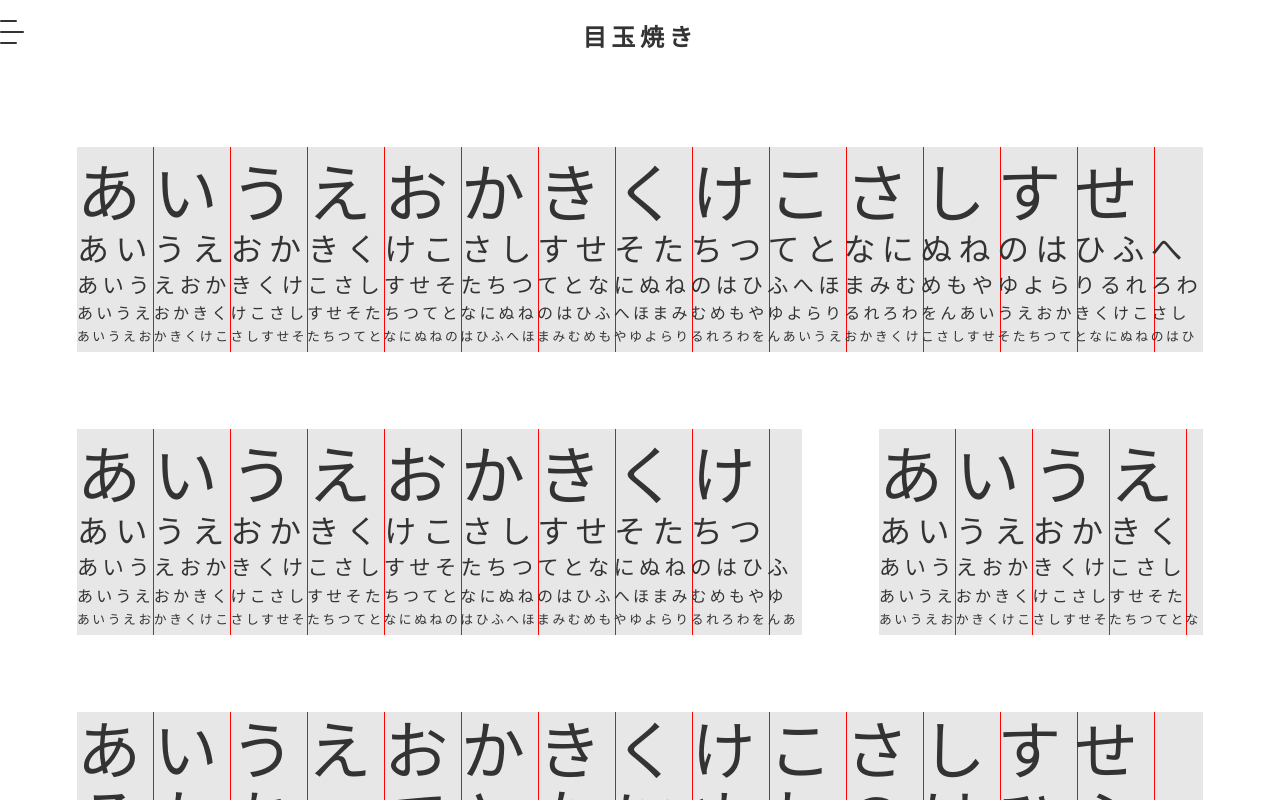
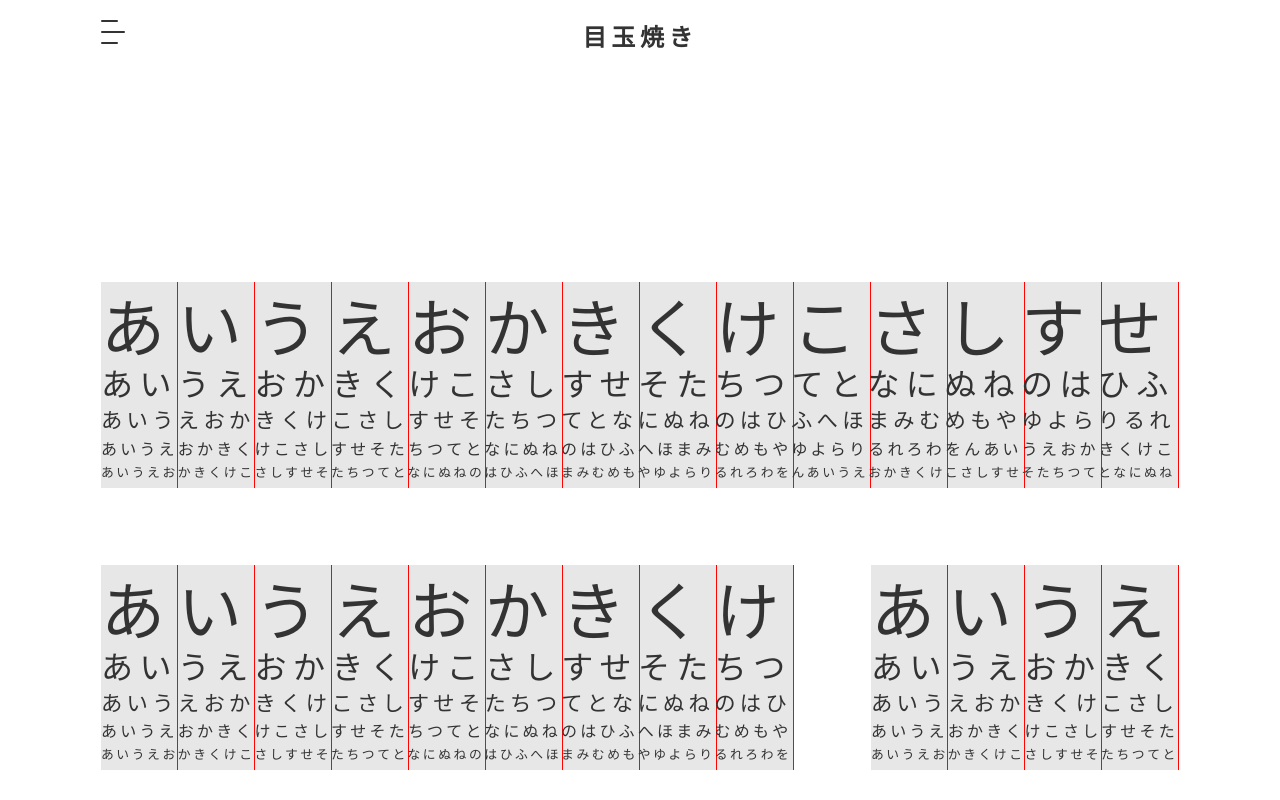
Before and after one commit to gunkou/public-egg, a Nuxt app: page /typesetting in a window 1280 px wide. Shown: the top 800 px of the page. Built offline with nearby package versions, Linux system fonts and the light colour scheme.

Commit message:
ガワのレイアウトを再実装

```diff
--- a/assets/css/foundation/_element.scss
+++ b/assets/css/foundation/_element.scss
@@ -7,14 +7,22 @@ html {
 
 body {
   font-size: 1rem;
-  // 0.78125remは$font-size-smallが1emになるとき
-  font-size: clamp(
-    0.78125rem,
-    calc(0.78125rem + #{strip-unit(1rem - 0.78125rem)} * ((100vw - #{$min-vw}) / #{strip-unit($max-vw - $min-vw)})),
-    1rem
-  );
   margin: 0;
   padding: 0;
+  @media screen and (min-width: $min-vw) {
+    // 0.78125remは$font-size-smallが1emになるとき
+    font-size: clamp(
+      0.78125rem,
+      calc(0.78125rem + #{strip-unit(1rem - 0.78125rem)} * ((100vw - #{$min-vw}) / #{strip-unit($max-vw - $min-vw)})),
+      1rem
+    );
+  }
+}
+
+*,
+*::before,
+*::after {
+  box-sizing: border-box;
 }
 
 h1 {
--- a/assets/css/foundation/_variable.scss
+++ b/assets/css/foundation/_variable.scss
@@ -13,5 +13,5 @@ $width-row: ((7.7em * 4) * 2) / 3;
 // col * 14
 $width-container: $width-col__gap * 14;
 
-$max-vw: 7.7rem * 16;
-$min-vw: 7.7rem * 6;
+$max-vw: 7.7rem * 16; // $width-col * 3 + $width-col__gap * 4
+$min-vw: 7.7rem * 6;  // $width-col * 1 + $width-col__gap * 2
--- a/assets/css/layout/_grid.scss
+++ b/assets/css/layout/_grid.scss
@@ -1,7 +1,4 @@
 .container {
-  max-width: calc(#{$width-container} + #{$width-col__gap * 2 });
-  padding: 0 $width-col__gap;
-  margin: $width-row__gap auto;
   .grid {
     margin: $width-row__gap 0;
     display: grid;
--- /dev/null
+++ b/assets/css/layout/_site.scss
@@ -0,0 +1,25 @@
+.site-root {
+  max-width: calc(#{$width-container} + #{$width-col__gap * 2 });
+  margin: 0 auto;
+
+  @media screen and (min-width: $min-vw) {
+    padding: 0 $width-col__gap;
+  }
+
+  display: grid;
+  grid-template-columns: 1fr;
+  grid-template-rows: $width-row 1fr $width-row;
+  grid-template-areas:
+    'header'
+    'main'
+    'footer';
+  &__header {
+    grid-area: header;
+  }
+  &__footer {
+    grid-area: footer;
+  }
+  &__main {
+    grid-area: main;
+  }
+}
--- a/assets/css/main.scss
+++ b/assets/css/main.scss
@@ -2,3 +2,4 @@
 @import "./foundation/_utility";
 @import "./foundation/_element";
 @import "./layout/_grid";
+@import "./layout/_site";
--- a/components/SiteFooter.vue
+++ b/components/SiteFooter.vue
@@ -1,8 +1,15 @@
 <template>
-  <footer class="site-footer">
+  <footer :class="className" class="site-footer">
     <small  class="site-footer__copy">(c) 2020 Public Egg</small>
   </footer>
 </template>
+
+
+<script>
+export default {
+  props: ['className']
+}
+</script>
 
 <style lang="scss">
 .site-footer {
--- a/components/SiteHeader.vue
+++ b/components/SiteHeader.vue
@@ -1,5 +1,5 @@
 <template>
-  <header class="site-header">
+  <header :class="className" class="site-header">
     <div class="site-header__block">
       <p class="site-header__logo">目玉焼き</p>
 
@@ -46,6 +46,7 @@
 
 <script>
 export default {
+  props: ['className'],
   data() {
     return {
       siteNavShow: false,
@@ -73,7 +74,6 @@ export default {
   position: relative;
   font-size: 1rem;
   line-height: 1;
-  height: 7em; // &__blockのpadding 4em + &__logoのfont-size 3em
   &__block {
     padding: 2em 1.6em;
   }
--- a/layouts/default.vue
+++ b/layouts/default.vue
@@ -1,10 +1,10 @@
 <template>
   <div class="site-root">
-    <SiteHeader />
-    <main>
+    <SiteHeader className="site-root__header" />
+    <main class="site-root__main">
       <nuxt />
     </main>
-    <SiteFooter />
+    <SiteFooter className="site-root__footer" />
   </div>
 </template>
 
```
